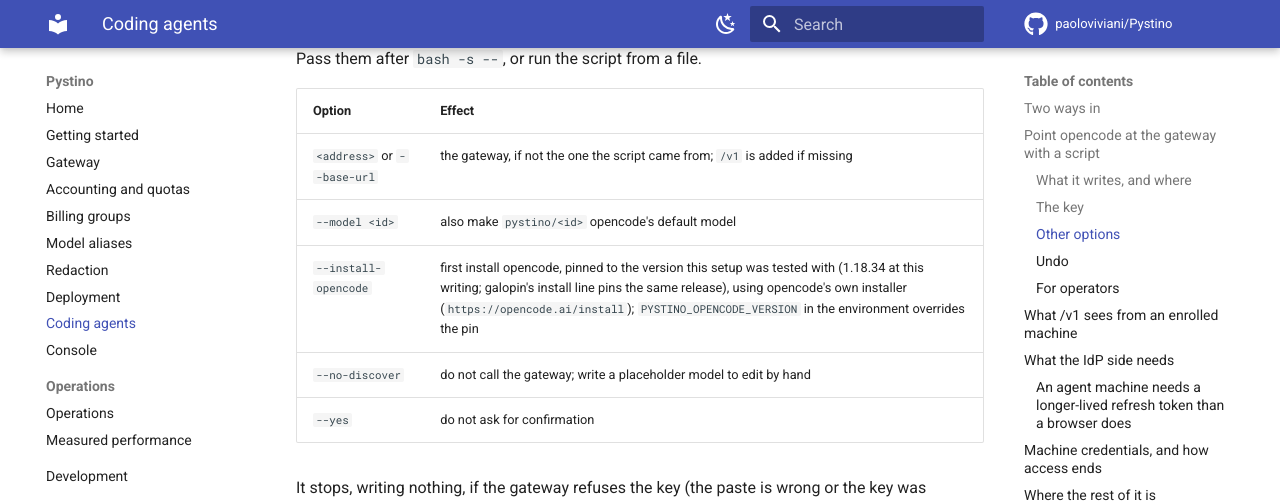
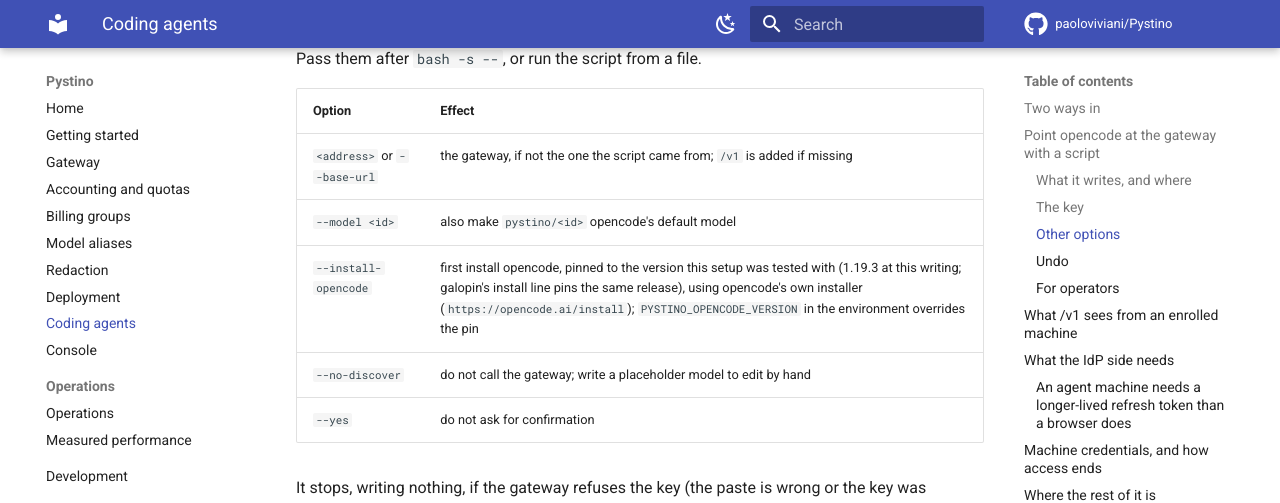
Before and after one commit to paoloviviani/Pystino, an MkDocs documentation site: the page built from docs/coding-agents.md, in a window 1280 px wide and 900 px high, scrolled down 2522 px. Shown: the top 503 px of the window. Built offline with MkDocs 1.6.1 and Material for MkDocs 9.7.7, drawn with Linux system fonts in a browser that asks for light colours; comment, search, counter and statistics services are not loaded.

Commit message:
opencode pin 1.19.3: the install test and the docs name it too

```diff
--- a/docs/coding-agents.md
+++ b/docs/coding-agents.md
@@ -109,7 +109,7 @@ Pass them after `bash -s --`, or run the script from a file.
 |---|---|
 | `<address>` or `--base-url` | the gateway, if not the one the script came from; `/v1` is added if missing |
 | `--model <id>` | also make `pystino/<id>` opencode's default model |
-| `--install-opencode` | first install opencode, pinned to the version this setup was tested with (1.18.34 at this writing; galopin's install line pins the same release), using opencode's own installer (`https://opencode.ai/install`); `PYSTINO_OPENCODE_VERSION` in the environment overrides the pin |
+| `--install-opencode` | first install opencode, pinned to the version this setup was tested with (1.19.3 at this writing; galopin's install line pins the same release), using opencode's own installer (`https://opencode.ai/install`); `PYSTINO_OPENCODE_VERSION` in the environment overrides the pin |
 | `--no-discover` | do not call the gateway; write a placeholder model to edit by hand |
 | `--yes` | do not ask for confirmation |
 
```
Also changed, not shown: 1 other file.
